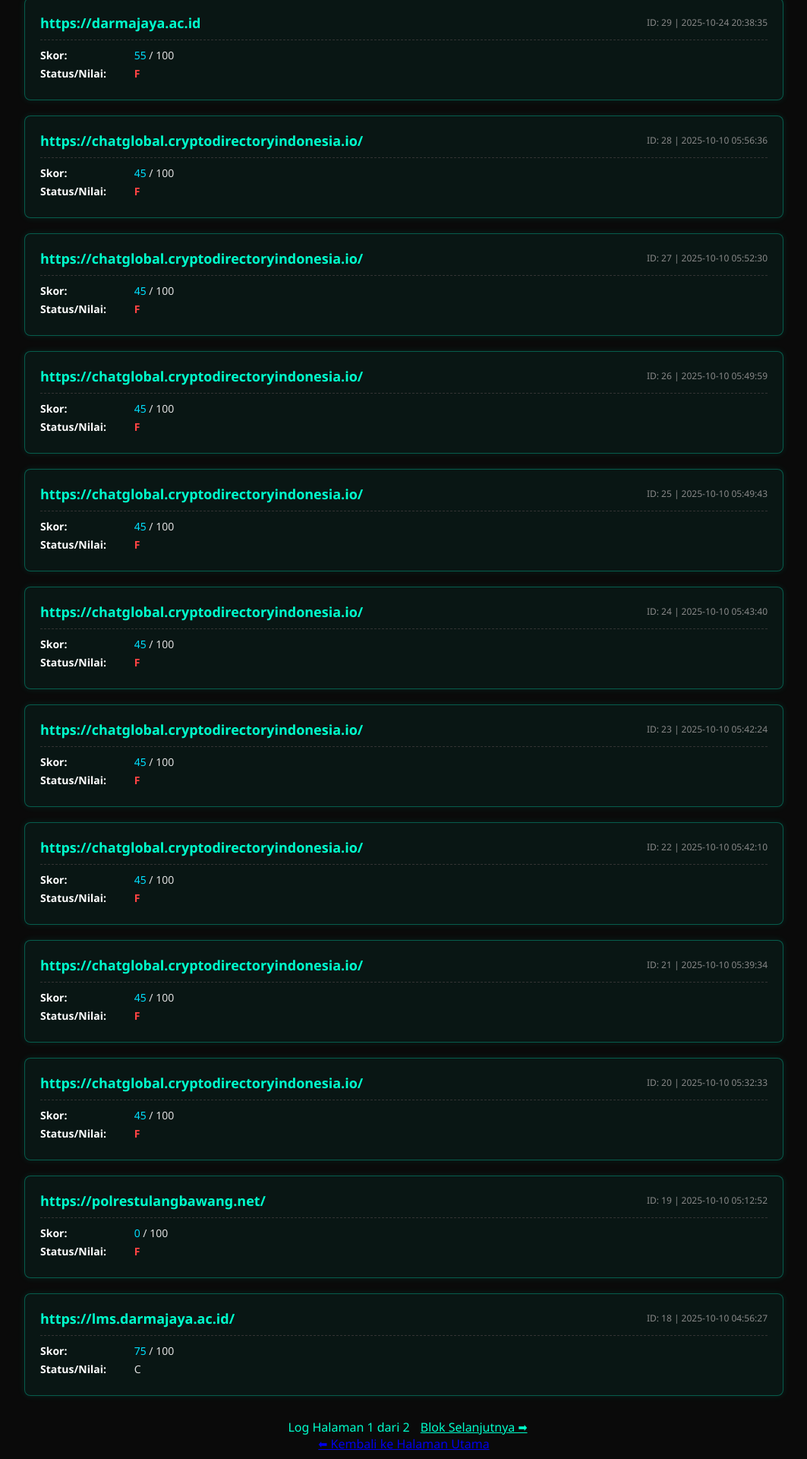
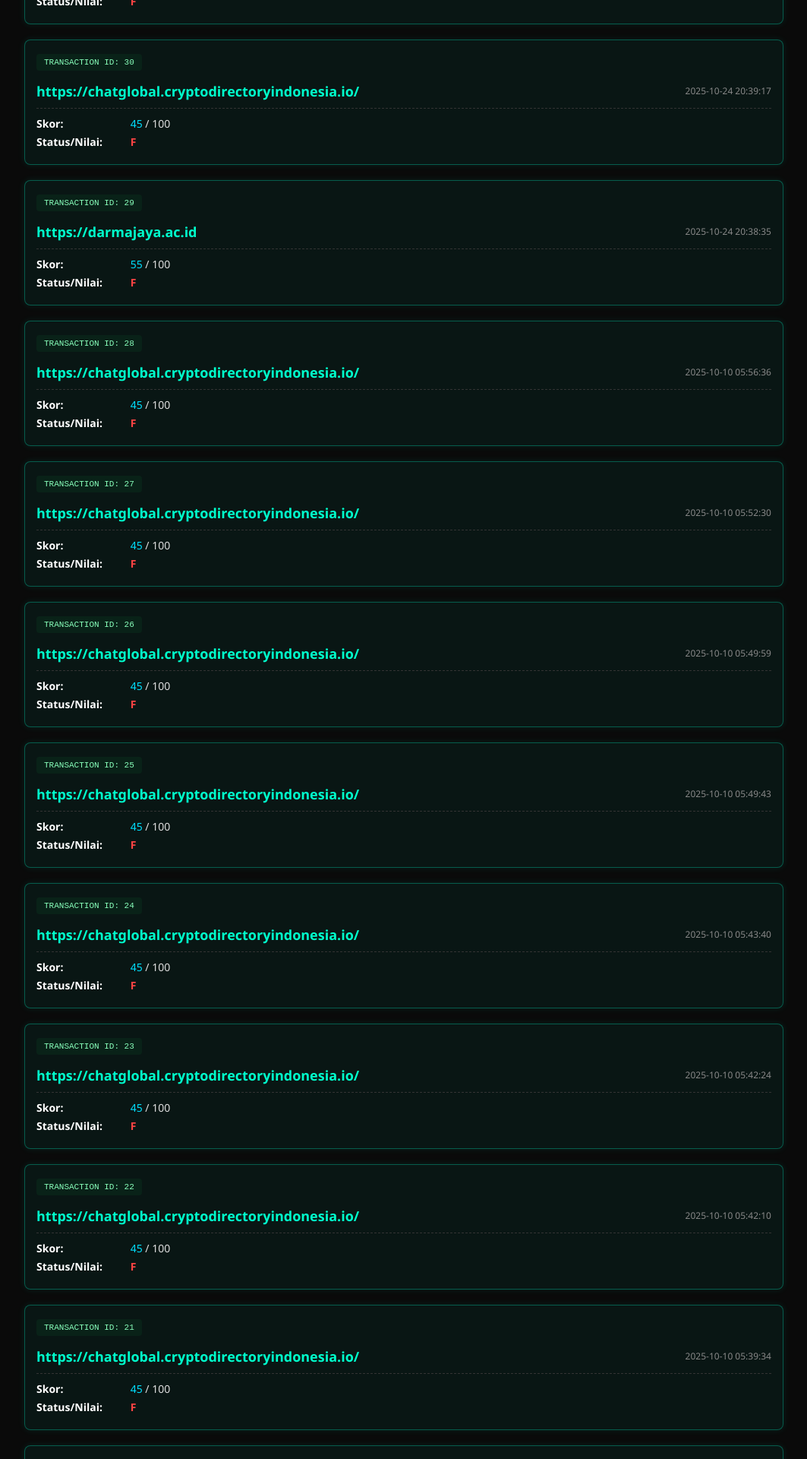
Before and after one commit to FebriOsht/Cyber-Web-Scanner, a Flask app: page /history in a window 1280 px wide. Shown: the part 1360-3280 px from the top of the page at 76% size, without its empty margins (108-1171 px from the left). Run offline with Flask 3, Linux system fonts and the light colour scheme; data comes from the database, SQL or seed files in the repository.

Commit message:
Update history.html

```diff
--- a/templates/history.html
+++ b/templates/history.html
@@ -27,6 +27,18 @@
         display: none; /* Kita akan menggunakan tampilan Card */
     }
 
+        .block-hash {
+        font-family: 'Courier New', monospace; /* Font monospace untuk gaya hash */
+        font-size: 11px;
+        color: #88ffbb; /* Warna terang */
+        background: rgba(0, 255, 102, 0.05);
+        padding: 5px 10px;
+        border-radius: 4px;
+        margin-bottom: 15px;
+        display: inline-block;
+        word-break: break-all; /* Memastikan hash panjang tidak merusak layout */
+    }
+
     /* GAYA BARU: CONTAINER DAN CARD BLOCK */
     .history-container {
         display: flex;
@@ -38,7 +50,7 @@
     .scan-block {
         background: rgba(0, 255, 204, 0.05); /* Transparan, sentuhan warna hijau/biru */
         border: 1px solid rgba(0, 255, 204, 0.3);
-        padding: 20px;
+        padding: 15px;
         border-radius: 8px;
         box-shadow: 0 0 10px rgba(0, 255, 204, 0.1);
         transition: transform 0.2s;
@@ -97,9 +109,13 @@
     <div class="history-container">
         {% for scan in scans %}
         <div class="scan-block">
+            <div class="block-hash">
+                TRANSACTION ID: {{ scan['id'] }}
+            </div>
+
             <div class="block-header">
                 <div class="block-url">{{ scan['url'] }}</div>
-                <div class="block-date">ID: {{ scan['id'] }} | {{ scan['scan_date'] }}</div>
+                <div class="block-date">{{ scan['scan_date'] }}</div>
             </div>
             <div class="block-detail">
                 <p>
@@ -118,26 +134,6 @@
     <p class="empty">Belum ada riwayat pemindaian yang tersedia.</p>
     {% endif %}
 
-    {% if total_pages > 1 %}
-    <div class="pagination" style="text-align: center; margin-top: 30px;">
-        {% if page > 1 %}
-        <a href="{{ url_for('history', page=page-1) }}" style="margin-right: 15px;">
-            ⬅ Blok Sebelumnya
-        </a>
-        {% endif %}
-
-        <span style="font-size: 16px; margin: 0 10px; color: #00ffcc;">
-            Log Halaman {{ page }} dari {{ total_pages }}
-        </span>
-
-        {% if page < total_pages %}
-        <a href="{{ url_for('history', page=page+1) }}">
-            Blok Selanjutnya ➡
-        </a>
-        {% endif %}
-    </div>
-    {% endif %}
-
     <div style="text-align: center;">
         <a href="/">⬅ Kembali ke Halaman Utama</a>
     </div>
```
